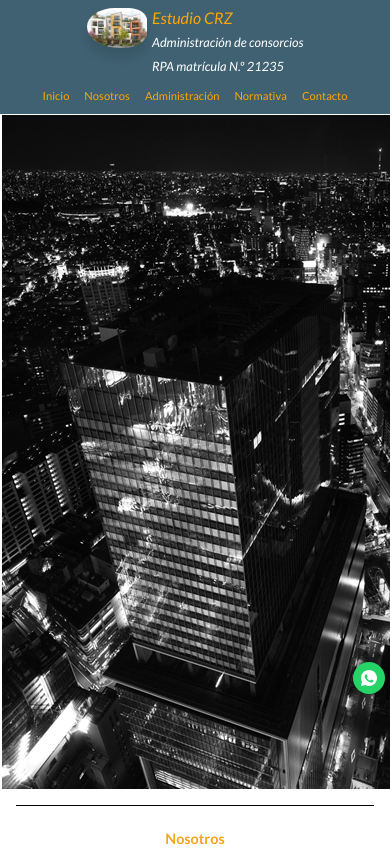
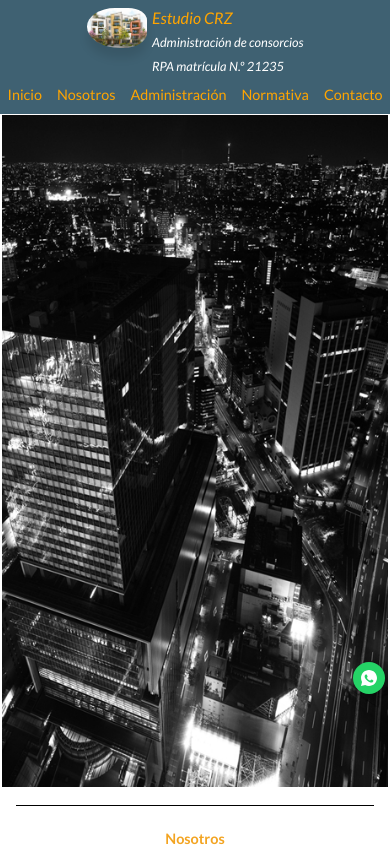
Before and after one commit to claudizapata/admin_consorcio, a website: page index.html in a window 390 px wide. Shown: the top 850 px of the page. Drawn offline with nearby package versions, Linux system fonts and the light colour scheme.

Commit message:
tarjeta Laboral, fuente navBar, imagen app

```diff
--- a/index.html
+++ b/index.html
@@ -169,7 +169,7 @@
         </div>
         <!-- Cara Trasera -->
         <div class="card-back">
-           <p>Control y distribución de funciones del personal según el Contrato Colectivo de Trabajo, SUTERH, ART y el libro de órdenes. Seguimiento de ausentismo, liquidación de sueldos, cargas sociales y sindicales, y confección de libros de sueldo del personal dependiente del consorcio.</p>
+           <p>Control y distribución de funciones del personal según el CCTrabajo, SUTERH, ART y el libro de órdenes. Liquidación de sueldos, cargas sociales, y confección de libros de sueldo del personal dependiente del consorcio.</p>
         </div>
 
   </div>
--- a/styles.css
+++ b/styles.css
@@ -164,7 +164,7 @@ body {
 }
 .link_nav{
   color: orange;
-  font-size: 0.7rem;
+  font-size: 0.9rem;
   font-weight: 400;
   text-decoration: none;
   font-style: normal;
--- a/styles_inicio.css
+++ b/styles_inicio.css
@@ -101,6 +101,9 @@ div {
 }
 .hero-imageApp{
   display: block;
+  width: 100%;
+  height: 100%;
+  object-fit: cover;
 }
 
 
```
